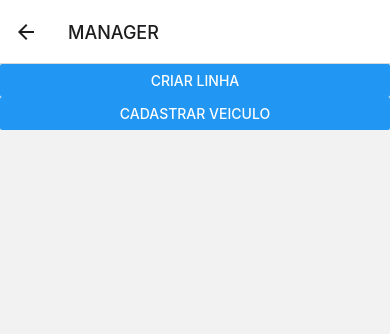
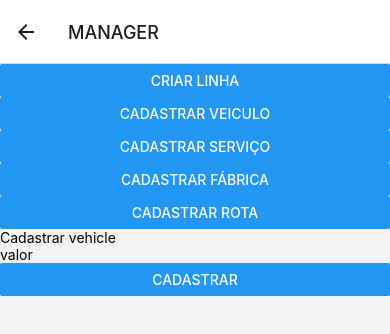
Before and after one commit to Luanbian/line-check-app, a React Native app: screen /MANAGER in a window 390 px wide. Both pictures are taken after a click on the button "CADASTRAR VEICULO". Shown: the top 334 px of the page. Built offline with nearby package versions, Linux system fonts and the light colour scheme.

Commit message:
feat: create field to cadastre transport info

```diff
--- a/src/presentation/pages/manager/manager.tsx
+++ b/src/presentation/pages/manager/manager.tsx
@@ -1,11 +1,12 @@
 import React, { useEffect, useState } from 'react'
-import { View, Text, ScrollView, Button } from 'react-native'
+import { View, Text, ScrollView, Button, TextInput } from 'react-native'
 import { useNavigation } from '@react-navigation/native'
 import { type ILocalStorage } from '../../../infra/protocols/local.storage.protocol'
 import { type IWorkInfoComplete } from '../../../data/protocols/usecases/work.info.protocol'
 import { type workPropsComplete, type workPropsManager } from '../../../domain/entities/work'
 import { type EntityNames } from '../../../domain/entities/entity.names'
 import { type transport } from '../../../domain/entities/transport'
+import { useForm } from 'react-hook-form'
 
 interface NavigationType {
   navigate: (name: string, params?: { data?: EntityNames[], id?: string, values?: workPropsComplete }) => void
@@ -16,9 +17,15 @@ interface Props {
   workInfoComplete: IWorkInfoComplete
 }
 
+interface Inputs {
+  field: string
+}
+
 export default function Manager ({ localStorage, workInfoComplete }: Props): React.JSX.Element {
   const navigation = useNavigation<NavigationType>()
   const [data, setData] = useState<workPropsManager>()
+  const [transp, setTransp] = useState<transport | null>(null)
+  const { setValue, formState: { errors }, handleSubmit } = useForm<Inputs>()
 
   useEffect(() => {
     const getWorkDriverCompleteInfo = async (): Promise<void> => {
@@ -37,14 +44,30 @@ export default function Manager ({ localStorage, workInfoComplete }: Props): Rea
   const handleUpdateLine = (item: workPropsComplete): void => {
     navigation.navigate('CREATELINE', { data: data?.entities, id: item.id, values: item })
   }
-  const handleCreateTransport = (data: transport): void => {
-    console.log(data)
+  const onSubmit = async (data: string, field: transport): Promise<void> => {
+
   }
 
   return (
     <ScrollView>
       <Button testID='createLineBtn' title='Criar linha' onPress={handleCreateLine}/>
-      <Button title='Cadastrar veiculo' onPress={() => { handleCreateTransport('vehicle') }}/>
+      <Button title='Cadastrar veiculo' onPress={() => { setTransp('vehicle') }}/>
+      <Button title='Cadastrar serviço' onPress={() => { setTransp('service') }}/>
+      <Button title='Cadastrar fábrica' onPress={() => { setTransp('manufacture') }}/>
+      <Button title='Cadastrar rota' onPress={() => { setTransp('logistic') }}/>
+      {transp !== null && (
+        <>
+          <Text>Cadastrar {transp}</Text>
+          <TextInput
+            placeholder='valor'
+            onChangeText={text => { setValue('field', text) }}
+          />
+          <Button
+            title='Cadastrar'
+            onPress={handleSubmit(async (data) => { await onSubmit(data.field, transp) })} />
+          {(errors.field != null) && <Text>{errors.field.message}</Text>}
+        </>
+      )}
       {data?.works.map(item => (
         <View testID='card' key={item.id} style={{ borderColor: 'red', borderWidth: 5 }}>
           <Button title='atualizar' onPress={() => { handleUpdateLine(item) }}/>
```
